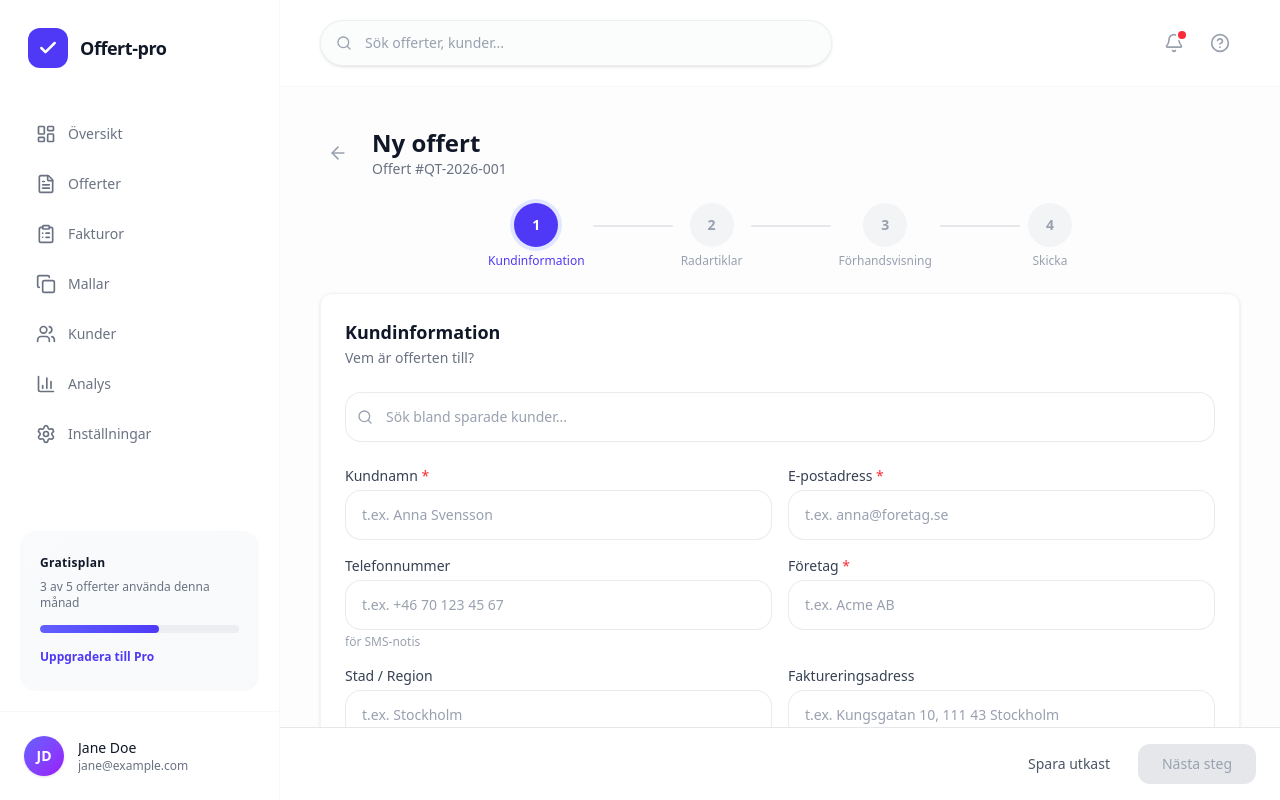
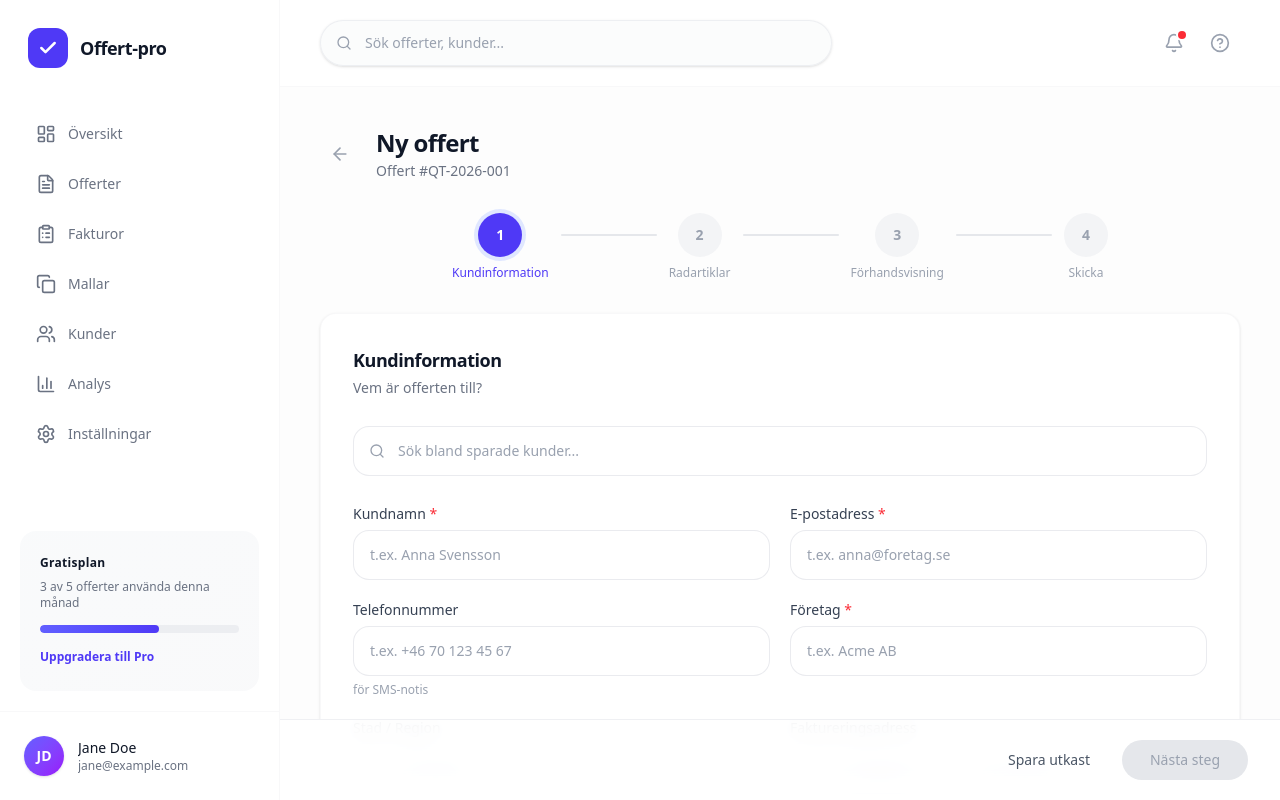
Before and after one commit to brombieyt-design/Offertpro2.0, a Next.js app: page /quotes/new in a window 1280 px wide. Built offline with nearby package versions, Linux system fonts and the light colour scheme.

Commit message:
Polish quote wizard with premium styling
https://claude.ai/code/session_012niyuSKE2nFJYQBDAAzjKy

```diff
--- a/src/app/(dashboard)/quotes/new/page.tsx
+++ b/src/app/(dashboard)/quotes/new/page.tsx
@@ -141,18 +141,18 @@ export default function NewQuotePage() {
   };
 
   return (
-    <div className="space-y-6 pb-24">
+    <div className="space-y-8 pb-28">
       {/* Header */}
       <div className="flex items-center gap-4">
         <Link
           href="/quotes"
-          className="p-2 text-gray-400 hover:text-gray-600 hover:bg-gray-100 rounded-xl transition-colors"
+          className="p-2.5 text-gray-400 hover:text-gray-600 hover:bg-gray-100 rounded-xl transition-all duration-300"
         >
           <ArrowLeft className="w-5 h-5" />
         </Link>
         <div>
-          <h1 className="text-2xl font-bold text-gray-900">Ny offert</h1>
-          <p className="text-sm text-gray-500">Offert #QT-2026-001</p>
+          <h1 className="text-2xl font-bold tracking-tight text-gray-900">Ny offert</h1>
+          <p className="text-sm text-gray-500 mt-0.5">Offert #QT-2026-001</p>
         </div>
       </div>
 
@@ -175,7 +175,7 @@ export default function NewQuotePage() {
               </div>
               <span
                 className={cn(
-                  "text-xs mt-1.5 font-medium",
+                  "text-xs mt-2 font-medium",
                   currentStep >= step.number
                     ? "text-indigo-600"
                     : "text-gray-400"
@@ -187,7 +187,7 @@ export default function NewQuotePage() {
             {idx < steps.length - 1 && (
               <div
                 className={cn(
-                  "step-line w-20 mx-2 mb-5",
+                  "step-line w-24 mx-3 mb-6",
                   currentStep > step.number ? "bg-indigo-600" : ""
                 )}
               />
@@ -198,33 +198,33 @@ export default function NewQuotePage() {
 
       {/* Step 1: Customer info */}
       {currentStep === 1 && (
-        <div className="bg-white rounded-xl border border-gray-100 shadow-sm p-6 space-y-6">
+        <div className="bg-white rounded-2xl border border-gray-100/60 shadow-sm p-8 space-y-7">
           <div>
-            <h2 className="text-lg font-semibold text-gray-900">
+            <h2 className="text-lg font-semibold tracking-tight text-gray-900">
               Kundinformation
             </h2>
-            <p className="text-sm text-gray-500 mt-0.5">
+            <p className="text-sm text-gray-500 mt-1">
               Vem är offerten till?
             </p>
           </div>
 
           {/* Customer search */}
           <div className="relative">
-            <Search className="absolute left-3 top-1/2 -translate-y-1/2 w-4 h-4 text-gray-400" />
+            <Search className="absolute left-4 top-1/2 -translate-y-1/2 w-4 h-4 text-gray-400" />
             <input
               type="text"
-              className="form-input pl-10"
+              className="form-input pl-11"
               placeholder="Sök bland sparade kunder..."
               value={customerSearch}
               onChange={(e) => setCustomerSearch(e.target.value)}
             />
             {filteredCustomers.length > 0 && (
-              <div className="absolute z-10 mt-1 w-full bg-white rounded-xl border border-gray-200 shadow-lg max-h-48 overflow-y-auto">
+              <div className="absolute z-10 mt-2 w-full bg-white rounded-2xl border border-gray-200/80 shadow-lg max-h-48 overflow-y-auto">
                 {filteredCustomers.map((c) => (
                   <button
                     key={c.id}
                     onClick={() => selectCustomer(c)}
-                    className="w-full text-left px-4 py-3 hover:bg-gray-50 transition-colors"
+                    className="w-full text-left px-5 py-3.5 hover:bg-gray-50 transition-all duration-200"
                   >
                     <div className="text-sm font-medium text-gray-900">
                       {c.name}
@@ -237,9 +237,9 @@ export default function NewQuotePage() {
           </div>
 
           {/* Form fields */}
-          <div className="grid grid-cols-1 md:grid-cols-2 gap-4">
+          <div className="grid grid-cols-1 md:grid-cols-2 gap-5">
             <div>
-              <label className="block text-sm font-medium text-gray-700 mb-1">
+              <label className="block text-sm font-medium text-gray-700 mb-1.5">
                 Kundnamn <span className="text-red-500">*</span>
               </label>
               <input
@@ -251,7 +251,7 @@ export default function NewQuotePage() {
               />
             </div>
             <div>
-              <label className="block text-sm font-medium text-gray-700 mb-1">
+              <label className="block text-sm font-medium text-gray-700 mb-1.5">
                 E-postadress <span className="text-red-500">*</span>
               </label>
               <input
@@ -263,7 +263,7 @@ export default function NewQuotePage() {
               />
             </div>
             <div>
-              <label className="block text-sm font-medium text-gray-700 mb-1">
+              <label className="block text-sm font-medium text-gray-700 mb-1.5">
                 Telefonnummer
               </label>
               <input
@@ -273,10 +273,10 @@ export default function NewQuotePage() {
                 value={formData.phone}
                 onChange={(e) => updateField("phone", e.target.value)}
               />
-              <p className="text-xs text-gray-400 mt-1">för SMS-notis</p>
+              <p className="text-xs text-gray-400 mt-1.5">för SMS-notis</p>
             </div>
             <div>
-              <label className="block text-sm font-medium text-gray-700 mb-1">
+              <label className="block text-sm font-medium text-gray-700 mb-1.5">
                 Företag <span className="text-red-500">*</span>
               </label>
               <input
@@ -288,7 +288,7 @@ export default function NewQuotePage() {
               />
             </div>
             <div>
-              <label className="block text-sm font-medium text-gray-700 mb-1">
+              <label className="block text-sm font-medium text-gray-700 mb-1.5">
                 Stad / Region
               </label>
               <input
@@ -300,7 +300,7 @@ export default function NewQuotePage() {
               />
             </div>
             <div>
-              <label className="block text-sm font-medium text-gray-700 mb-1">
+              <label className="block text-sm font-medium text-gray-700 mb-1.5">
                 Faktureringsadress
               </label>
               <input
@@ -312,7 +312,7 @@ export default function NewQuotePage() {
               />
             </div>
             <div className="md:col-span-2">
-              <label className="block text-sm font-medium text-gray-700 mb-1">
+              <label className="block text-sm font-medium text-gray-700 mb-1.5">
                 Anteckningar (valfritt)
               </label>
               <textarea
@@ -329,12 +329,12 @@ export default function NewQuotePage() {
 
       {/* Step 2: Line items */}
       {currentStep === 2 && (
-        <div className="bg-white rounded-xl border border-gray-100 shadow-sm p-6 space-y-6">
+        <div className="bg-white rounded-2xl border border-gray-100/60 shadow-sm p-8 space-y-7">
           <div>
-            <h2 className="text-lg font-semibold text-gray-900">
+            <h2 className="text-lg font-semibold tracking-tight text-gray-900">
               Radartiklar
             </h2>
-            <p className="text-sm text-gray-500 mt-0.5">
+            <p className="text-sm text-gray-500 mt-1">
               Lägg till produkter eller tjänster
             </p>
           </div>
@@ -343,19 +343,19 @@ export default function NewQuotePage() {
             <table className="w-full">
               <thead>
                 <tr className="border-b border-gray-100">
-                  <th className="text-left text-xs font-medium text-gray-500 uppercase tracking-wider pb-3">
+                  <th className="text-left text-xs font-medium text-gray-500 uppercase tracking-wider pb-4">
                     Beskrivning
                   </th>
-                  <th className="text-left text-xs font-medium text-gray-500 uppercase tracking-wider pb-3 w-24">
+                  <th className="text-left text-xs font-medium text-gray-500 uppercase tracking-wider pb-4 w-24">
                     Antal
                   </th>
-                  <th className="text-left text-xs font-medium text-gray-500 uppercase tracking-wider pb-3 w-32">
+                  <th className="text-left text-xs font-medium text-gray-500 uppercase tracking-wider pb-4 w-32">
                     À-pris (kr)
                   </th>
-                  <th className="text-left text-xs font-medium text-gray-500 uppercase tracking-wider pb-3 w-24">
+                  <th className="text-left text-xs font-medium text-gray-500 uppercase tracking-wider pb-4 w-24">
                     Rabatt (%)
                   </th>
-                  <th className="text-right text-xs font-medium text-gray-500 uppercase tracking-wider pb-3 w-28">
+                  <th className="text-right text-xs font-medium text-gray-500 uppercase tracking-wider pb-4 w-28">
                     Summa
                   </th>
                   <th className="w-10"></th>
@@ -364,7 +364,7 @@ export default function NewQuotePage() {
               <tbody className="divide-y divide-gray-50">
                 {items.map((item) => (
                   <tr key={item.id}>
-                    <td className="py-3 pr-3">
+                    <td className="py-3.5 pr-3">
                       <input
                         type="text"
                         className="form-input"
@@ -375,7 +375,7 @@ export default function NewQuotePage() {
                         }
                       />
                     </td>
-                    <td className="py-3 pr-3">
+                    <td className="py-3.5 pr-3">
                       <input
                         type="number"
                         className="form-input"
@@ -390,7 +390,7 @@ export default function NewQuotePage() {
                         }
                       />
                     </td>
-                    <td className="py-3 pr-3">
+                    <td className="py-3.5 pr-3">
                       <input
                         type="number"
                         className="form-input"
@@ -405,7 +405,7 @@ export default function NewQuotePage() {
                         }
                       />
                     </td>
-                    <td className="py-3 pr-3">
+                    <td className="py-3.5 pr-3">
                       <input
                         type="number"
                         className="form-input"
@@ -421,13 +421,13 @@ export default function NewQuotePage() {
                         }
                       />
                     </td>
-                    <td className="py-3 text-right text-sm font-semibold text-gray-900">
+                    <td className="py-3.5 text-right text-sm font-semibold text-gray-900">
                       {formatCurrency(lineTotal(item))}
                     </td>
-                    <td className="py-3 pl-2">
+                    <td className="py-3.5 pl-2">
                       <button
                         onClick={() => removeItem(item.id)}
-                        className="p-1.5 text-gray-400 hover:text-red-500 hover:bg-red-50 rounded-lg transition-colors"
+                        className="p-2 text-gray-400 hover:text-red-500 hover:bg-red-50 rounded-xl transition-all duration-300"
                       >
                         <Trash2 className="w-4 h-4" />
                       </button>
@@ -440,14 +440,14 @@ export default function NewQuotePage() {
 
           <button
             onClick={addItem}
-            className="inline-flex items-center gap-2 text-sm font-medium text-indigo-600 hover:text-indigo-700 transition-colors"
+            className="inline-flex items-center gap-2 text-sm font-medium text-indigo-600 hover:text-indigo-700 transition-all duration-300"
           >
             <Plus className="w-4 h-4" />
             Lägg till rad
           </button>
 
           {/* Summary */}
-          <div className="border-t border-gray-100 pt-4 space-y-2">
+          <div className="border-t border-gray-100 pt-5 space-y-2.5">
             <div className="flex justify-between text-sm text-gray-600">
               <span>Delsumma</span>
               <span>{formatCurrency(subtotal)}</span>
@@ -456,7 +456,7 @@ export default function NewQuotePage() {
               <span>Moms (25%)</span>
               <span>{formatCurrency(vat)}</span>
             </div>
-            <div className="flex justify-between text-base font-bold text-gray-900 pt-2 border-t border-gray-100">
+            <div className="flex justify-between text-base font-bold text-gray-900 pt-3 border-t border-gray-100">
               <span>Total</span>
               <span>{formatCurrency(total)}</span>
             </div>
@@ -466,25 +466,25 @@ export default function NewQuotePage() {
 
       {/* Step 3: Preview */}
       {currentStep === 3 && (
-        <div className="bg-white rounded-xl border border-gray-100 shadow-sm p-6 space-y-6">
+        <div className="bg-white rounded-2xl border border-gray-100/60 shadow-sm p-8 space-y-7">
           <div>
-            <h2 className="text-lg font-semibold text-gray-900">
+            <h2 className="text-lg font-semibold tracking-tight text-gray-900">
               Förhandsvisning
             </h2>
-            <p className="text-sm text-gray-500 mt-0.5">
+            <p className="text-sm text-gray-500 mt-1">
               Granska offerten innan du skickar
             </p>
           </div>
 
           {/* PDF-like preview */}
-          <div className="border border-gray-200 rounded-xl p-8 max-w-2xl mx-auto space-y-8">
+          <div className="border border-gray-200/80 rounded-2xl p-10 max-w-2xl mx-auto space-y-10 shadow-sm bg-white">
             {/* Company header */}
             <div className="flex justify-between items-start">
               <div>
                 <h3 className="text-xl font-bold text-indigo-600">
                   Offert Pro
                 </h3>
-                <p className="text-xs text-gray-500 mt-1">
+                <p className="text-xs text-gray-500 mt-1.5">
                   Storgatan 1, 111 22 Stockholm
                 </p>
                 <p className="text-xs text-gray-500">info@offertpro.se</p>
@@ -506,8 +506,8 @@ export default function NewQuotePage() {
             </div>
 
             {/* Customer info */}
-            <div className="bg-gray-50 rounded-lg p-4">
-              <p className="text-xs font-medium text-gray-500 uppercase tracking-wider mb-1">
+            <div className="bg-gray-50/80 rounded-xl p-5">
+              <p className="text-xs font-medium text-gray-500 uppercase tracking-wider mb-1.5">
                 Kund
               </p>
               <p className="text-sm font-semibold text-gray-900">
@@ -524,19 +524,19 @@ export default function NewQuotePage() {
             <table className="w-full text-sm">
               <thead>
                 <tr className="border-b-2 border-gray-200">
-                  <th className="text-left py-2 font-medium text-gray-600">
+                  <th className="text-left py-3 font-medium text-gray-600">
                     Beskrivning
                   </th>
-                  <th className="text-right py-2 font-medium text-gray-600">
+                  <th className="text-right py-3 font-medium text-gray-600">
                     Antal
                   </th>
-                  <th className="text-right py-2 font-medium text-gray-600">
+                  <th className="text-right py-3 font-medium text-gray-600">
                     À-pris
                   </th>
-                  <th className="text-right py-2 font-medium text-gray-600">
+                  <th className="text-right py-3 font-medium text-gray-600">
                     Rabatt
                   </th>
-                  <th className="text-right py-2 font-medium text-gray-600">
+                  <th className="text-right py-3 font-medium text-gray-600">
                     Summa
                   </th>
                 </tr>
@@ -546,19 +546,19 @@ export default function NewQuotePage() {
                   .filter((i) => i.description)
                   .map((item) => (
                     <tr key={item.id}>
-                      <td className="py-2 text-gray-900">
+                      <td className="py-3 text-gray-900">
                         {item.description}
                       </td>
-                      <td className="py-2 text-right text-gray-600">
+                      <td className="py-3 text-right text-gray-600">
                         {item.quantity}
                       </td>
-                      <td className="py-2 text-right text-gray-600">
+                      <td className="py-3 text-right text-gray-600">
                         {formatCurrency(item.unitPrice)}
                       </td>
-                      <td className="py-2 text-right text-gray-600">
+                      <td className="py-3 text-right text-gray-600">
                         {item.discount > 0 ? `${item.discount}%` : "-"}
                       </td>
-                      <td className="py-2 text-right font-medium text-gray-900">
+                      <td className="py-3 text-right font-medium text-gray-900">
                         {formatCurrency(lineTotal(item))}
                       </td>
                     </tr>
@@ -567,7 +567,7 @@ export default function NewQuotePage() {
             </table>
 
             {/* Totals */}
-            <div className="border-t-2 border-gray-200 pt-4 space-y-1">
+            <div className="border-t-2 border-gray-200 pt-5 space-y-1.5">
               <div className="flex justify-between text-sm text-gray-600">
                 <span>Delsumma</span>
                 <span>{formatCurrency(subtotal)}</span>
@@ -576,7 +576,7 @@ export default function NewQuotePage() {
                 <span>Moms (25%)</span>
                 <span>{formatCurrency(vat)}</span>
               </div>
-              <div className="flex justify-between text-lg font-bold text-gray-900 pt-2">
+              <div className="flex justify-between text-lg font-bold text-gray-900 pt-3">
                 <span>Totalt</span>
                 <span>{formatCurrency(total)}</span>
               </div>
@@ -587,12 +587,12 @@ export default function NewQuotePage() {
 
       {/* Step 4: Send */}
       {currentStep === 4 && (
-        <div className="bg-white rounded-xl border border-gray-100 shadow-sm p-6 space-y-6">
+        <div className="bg-white rounded-2xl border border-gray-100/60 shadow-sm p-8 space-y-7">
           <div>
-            <h2 className="text-lg font-semibold text-gray-900">
+            <h2 className="text-lg font-semibold tracking-tight text-gray-900">
               Skicka offert
             </h2>
-            <p className="text-sm text-gray-500 mt-0.5">
+            <p className="text-sm text-gray-500 mt-1">
               Välj leveransmetod och skicka
             </p>
           </div>
@@ -600,7 +600,7 @@ export default function NewQuotePage() {
           {/* Delivery method */}
           <div className="space-y-3">
             <p className="text-sm font-medium text-gray-700">Leveransmetod</p>
-            <label className="flex items-center gap-3 p-3 border border-gray-200 rounded-xl cursor-pointer hover:bg-gray-50 transition-colors">
+            <label className="flex items-center gap-3.5 p-4 border border-gray-200/80 rounded-2xl cursor-pointer hover:bg-gray-50 transition-all duration-300">
               <input
                 type="checkbox"
                 checked={deliveryEmail}
@@ -610,7 +610,7 @@ export default function NewQuotePage() {
               <Mail className="w-4 h-4 text-gray-500" />
               <span className="text-sm text-gray-700">E-post</span>
             </label>
-            <label className="flex items-center gap-3 p-3 border border-gray-200 rounded-xl cursor-pointer hover:bg-gray-50 transition-colors">
+            <label className="flex items-center gap-3.5 p-4 border border-gray-200/80 rounded-2xl cursor-pointer hover:bg-gray-50 transition-all duration-300">
               <input
                 type="checkbox"
                 checked={deliveryLink}
@@ -623,9 +623,9 @@ export default function NewQuotePage() {
           </div>
 
           {deliveryEmail && (
-            <div className="space-y-4">
+            <div className="space-y-5">
               <div>
-                <label className="block text-sm font-medium text-gray-700 mb-1">
+                <label className="block text-sm font-medium text-gray-700 mb-1.5">
                   E-postadress
                 </label>
                 <input
@@ -636,7 +636,7 @@ export default function NewQuotePage() {
                 />
               </div>
               <div>
-                <label className="block text-sm font-medium text-gray-700 mb-1">
+                <label className="block text-sm font-medium text-gray-700 mb-1.5">
                   Meddelande
                 </label>
                 <textarea
@@ -652,12 +652,12 @@ export default function NewQuotePage() {
       )}
 
       {/* Bottom navigation bar */}
-      <div className="fixed bottom-0 left-0 right-0 bg-white border-t border-gray-200 px-6 py-4 flex items-center justify-between z-10">
+      <div className="fixed bottom-0 left-0 right-0 bg-white/90 backdrop-blur-md border-t border-gray-200/60 px-8 py-5 flex items-center justify-between z-10">
         <button
           onClick={goBack}
           disabled={currentStep === 1}
           className={cn(
-            "px-4 py-2.5 text-sm font-medium rounded-xl transition-colors",
+            "px-5 py-2.5 text-sm font-medium rounded-full transition-all duration-300",
             currentStep === 1
               ? "text-gray-300 cursor-not-allowed"
               : "text-gray-600 hover:text-gray-900 hover:bg-gray-100"
@@ -667,7 +667,7 @@ export default function NewQuotePage() {
         </button>
 
         <div className="flex items-center gap-3">
-          <button className="px-4 py-2.5 text-sm font-medium text-gray-600 hover:text-gray-900 hover:bg-gray-100 rounded-xl transition-colors">
+          <button className="px-5 py-2.5 text-sm font-medium text-gray-600 hover:text-gray-900 hover:bg-gray-100 rounded-full transition-all duration-300">
             Spara utkast
           </button>
           {currentStep < 4 ? (
@@ -675,9 +675,9 @@ export default function NewQuotePage() {
               onClick={goNext}
               disabled={!canProceed()}
               className={cn(
-                "px-6 py-2.5 text-sm font-medium rounded-xl transition-colors",
+                "px-7 py-2.5 text-sm font-medium rounded-full transition-all duration-300",
                 canProceed()
-                  ? "bg-indigo-600 text-white hover:bg-indigo-700"
+                  ? "bg-indigo-600 text-white hover:bg-indigo-700 shadow-sm hover:shadow-md"
                   : "bg-gray-200 text-gray-400 cursor-not-allowed"
               )}
             >
@@ -685,7 +685,7 @@ export default function NewQuotePage() {
             </button>
           ) : (
             <button
-              className="inline-flex items-center gap-2 px-6 py-2.5 text-sm font-medium rounded-xl bg-indigo-600 text-white hover:bg-indigo-700 transition-colors"
+              className="inline-flex items-center gap-2 px-7 py-2.5 text-sm font-medium rounded-full bg-indigo-600 text-white hover:bg-indigo-700 shadow-sm hover:shadow-md transition-all duration-300"
             >
               <Send className="w-4 h-4" />
               Skicka offert
```
